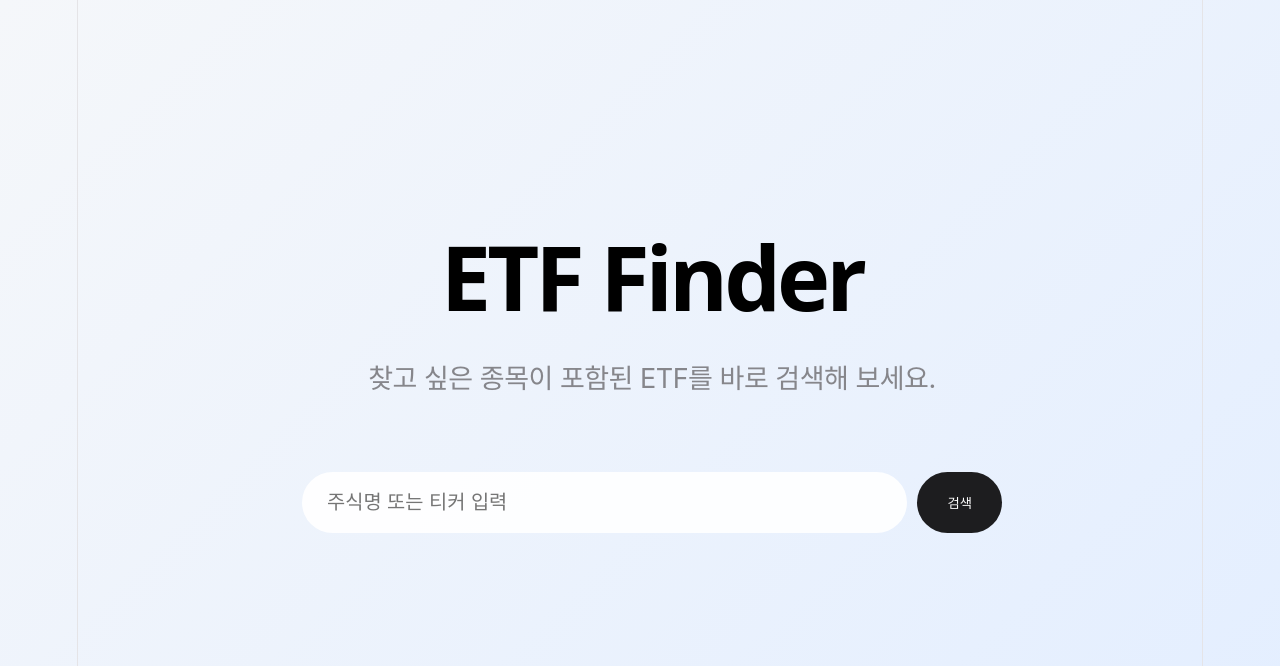
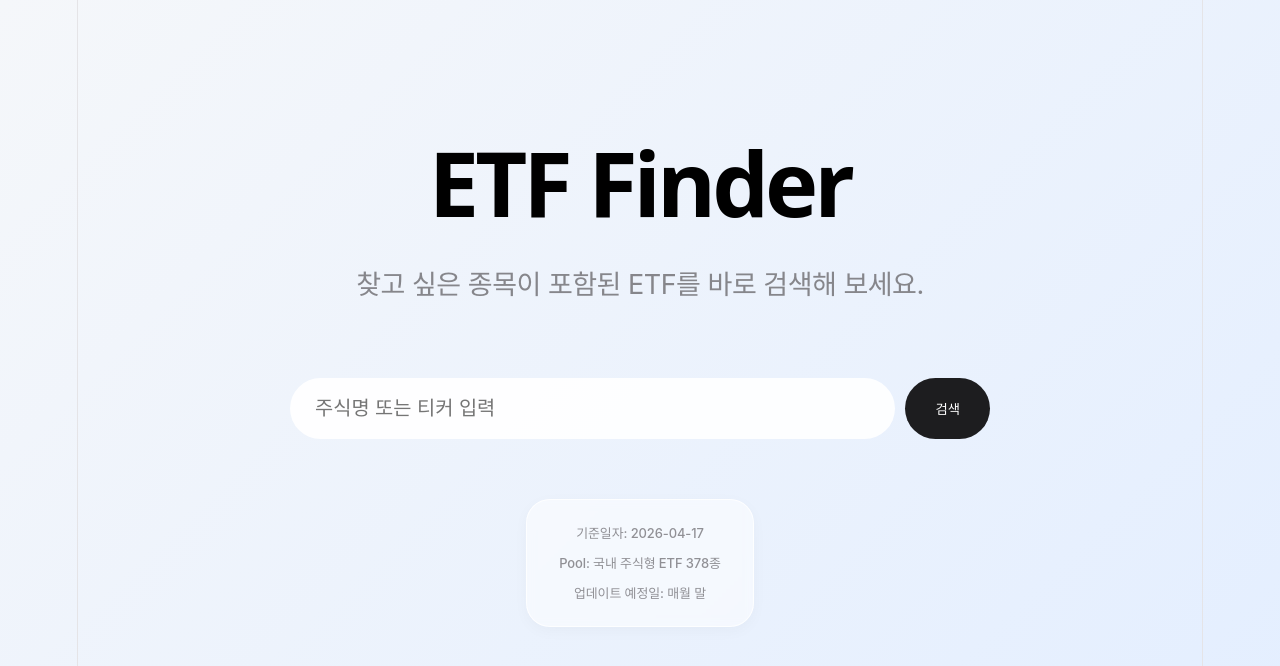
Before and after one commit to jayismvp/etf-search-app, a React (Vite) app in the folder frontend/: page / in a window 1280 px wide. Shown: the top 666 px of the page. Built offline with nearby package versions, Linux system fonts and the light colour scheme.

Commit message:
Update footer with styled card and 2026-04-17 data info

```diff
--- a/frontend/src/App.css
+++ b/frontend/src/App.css
@@ -26,11 +26,12 @@ body {
   padding: 60px 24px;
   display: flex;
   flex-direction: column;
+  min-height: 100vh;
+  box-sizing: border-box;
 }
 
 .container.landing {
   justify-content: center;
-  min-height: 80vh;
 }
 
 /* Landing Page Styles */
@@ -457,3 +458,29 @@ body {
     line-height: 1.2;
   }
 }
+
+/* Landing Footer Styles */
+.landing-footer {
+  margin-top: 60px;
+  padding-bottom: 40px;
+  display: flex;
+  justify-content: center; /* 가로 중앙 정렬 */
+}
+
+.footer-card {
+  background: rgba(255, 255, 255, 0.5); /* 투명도 있는 흰색 */
+  backdrop-filter: blur(5px);
+  padding: 16px 32px;
+  border-radius: 24px;
+  border: 1px solid rgba(255, 255, 255, 0.8);
+  box-shadow: 0 4px 15px rgba(0, 0, 0, 0.03);
+  max-width: fit-content;
+}
+
+.landing-footer p {
+  font-size: 0.72rem;
+  color: #909095;
+  margin: 4px 0;
+  font-weight: 500;
+  letter-spacing: -0.1px;
+}
--- a/frontend/src/App.tsx
+++ b/frontend/src/App.tsx
@@ -328,6 +328,17 @@ function App() {
         </div>
       </main>
 
+      {/* 푸터 내용 및 날짜 업데이트 */}
+      {results.length === 0 && (
+        <footer className="landing-footer">
+          <div className="footer-card">
+            <p>기준일자: 2026-04-17</p>
+            <p>Pool: 국내 주식형 ETF 378종</p>
+            <p>업데이트 예정일: 매월 말</p>
+          </div>
+        </footer>
+      )}
+
       {selectedETF && (
         <div className="modern-modal-overlay" onClick={() => setSelectedETF(null)}>
           <div
```
